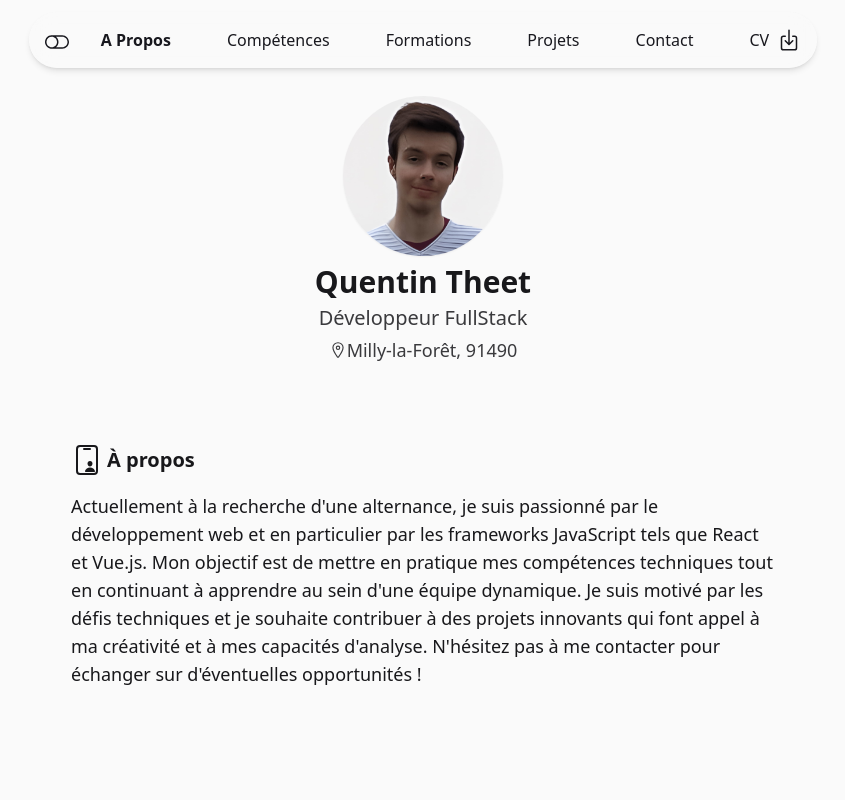
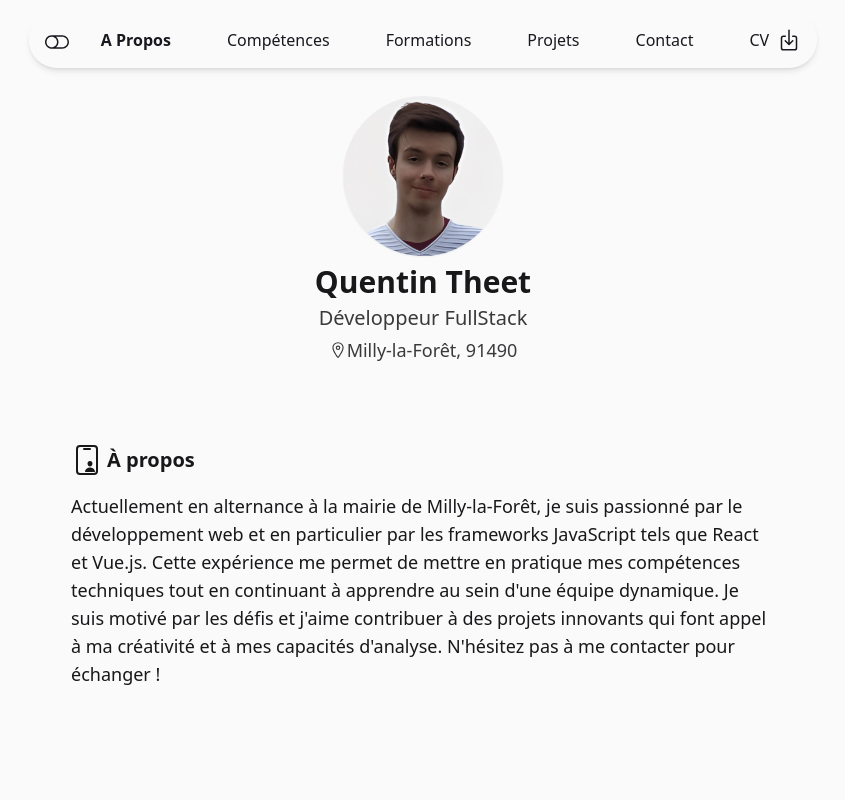
Before and after one commit to theetquentin/portfolio2024, a React (Vite) app: page / in a window 1280 px wide. Shown: the top 800 px of the page, without its empty margins (217-1062 px from the left). Built offline with nearby package versions, Linux system fonts and the light colour scheme.

Commit message:
Update APropos et copyright

```diff
--- a/src/components/Apropos.tsx
+++ b/src/components/Apropos.tsx
@@ -31,14 +31,14 @@ const Apropos = () => {
         </div>
 
         <p className="text-base sm:text-lg pt-4 text-primary">
-          Actuellement à la recherche d'une alternance, je suis passionné par le
-          développement web et en particulier par les frameworks JavaScript tels
-          que React et Vue.js. Mon objectif est de mettre en pratique mes
-          compétences techniques tout en continuant à apprendre au sein d'une
-          équipe dynamique. Je suis motivé par les défis techniques et je
-          souhaite contribuer à des projets innovants qui font appel à ma
-          créativité et à mes capacités d'analyse. N'hésitez pas à me contacter
-          pour échanger sur d'éventuelles opportunités !
+          Actuellement en alternance à la mairie de Milly-la-Forêt, je suis
+          passionné par le développement web et en particulier par les
+          frameworks JavaScript tels que React et Vue.js. Cette expérience me
+          permet de mettre en pratique mes compétences techniques tout en
+          continuant à apprendre au sein d'une équipe dynamique. Je suis motivé
+          par les défis et j'aime contribuer à des projets innovants
+          qui font appel à ma créativité et à mes capacités d'analyse. N'hésitez
+          pas à me contacter pour échanger !
         </p>
       </section>
     </div>
--- a/src/components/Footer.tsx
+++ b/src/components/Footer.tsx
@@ -49,7 +49,7 @@ const Footer = () => {
             <p className="text-sm sm:text-base text-primary/85">
               Theet Quentin
             </p>
-            <p className="text-sm text-primary/85">© 2024</p>
+            <p className="text-sm text-primary/85">© 2025</p>
           </div>
         </div>
       </div>
```
Also changed, not shown: 1 other file (tests, documents, lock files or other folders).
